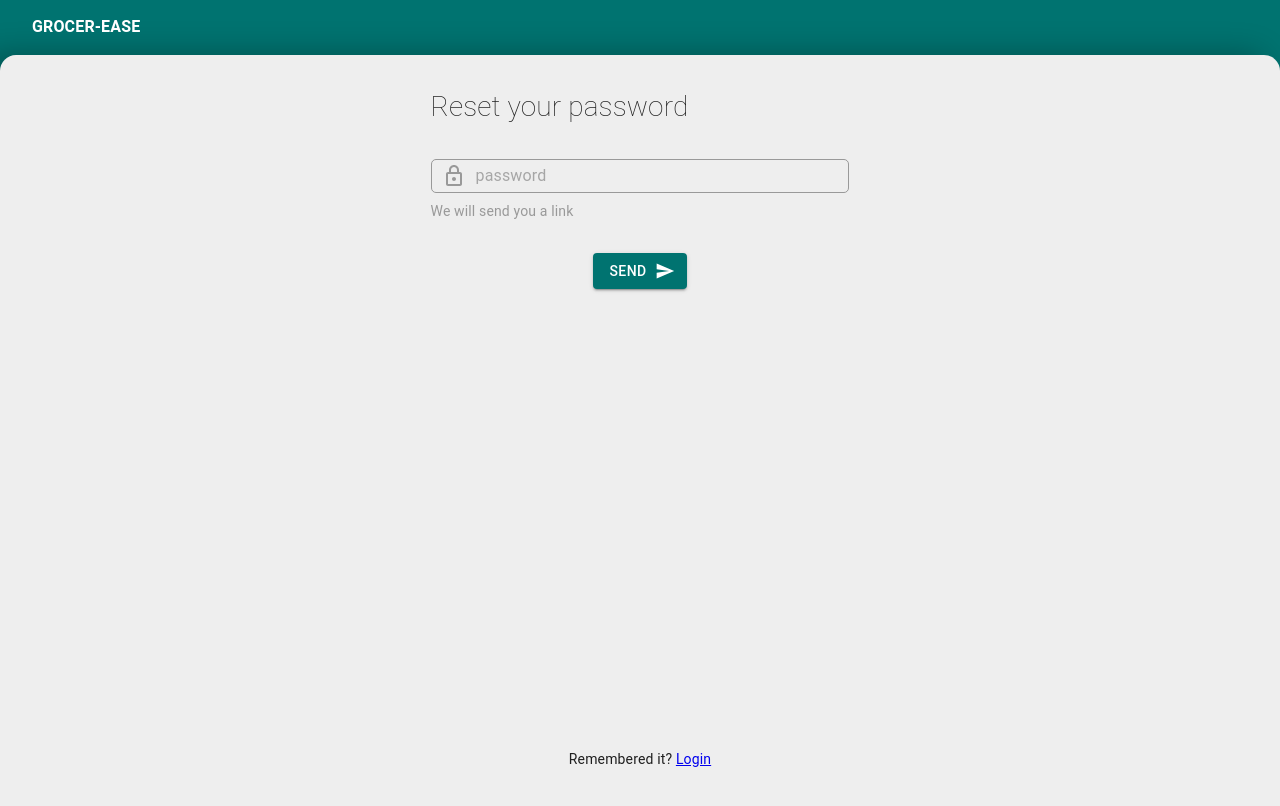
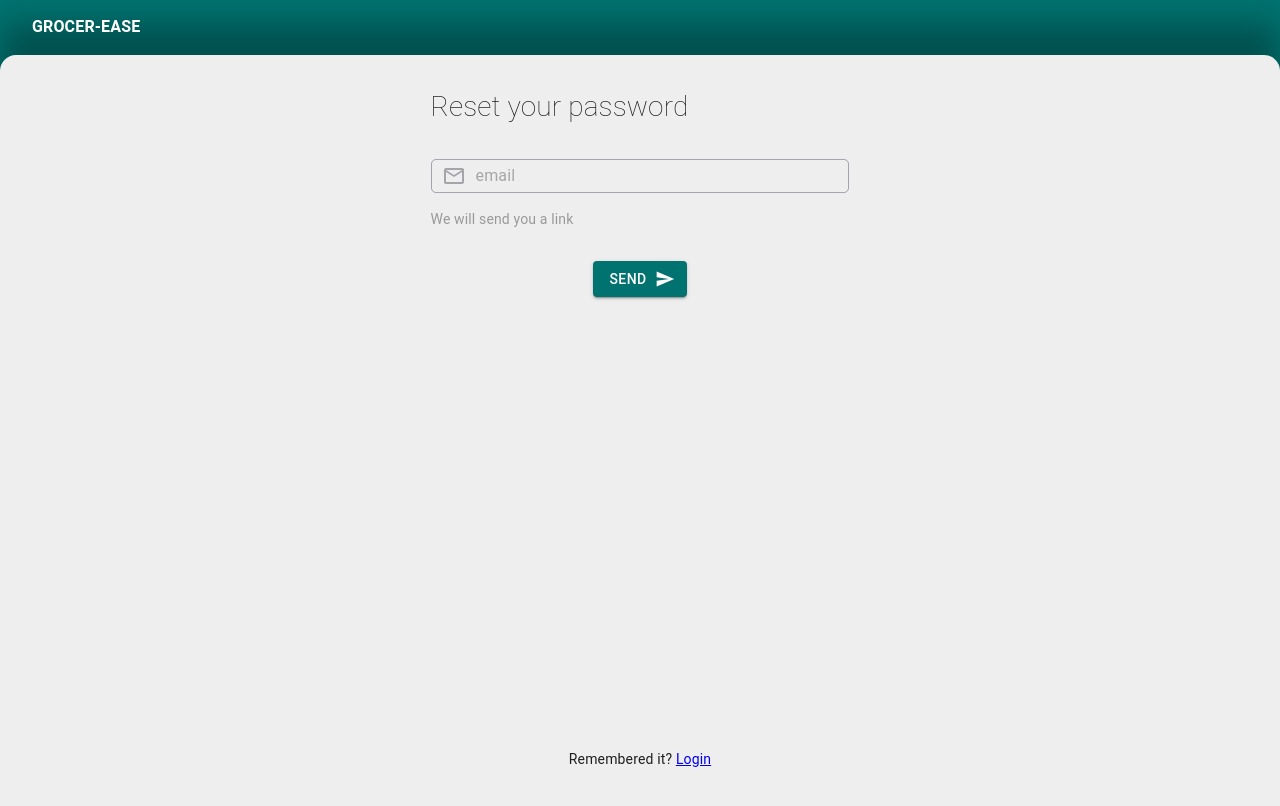
Before and after one commit to elliotfouts/react-grocery-list, a React (Create React App) app in the folder client/: page /resetpassword in a window 1280 px wide. Shown: the top 806 px of the page. Built offline with nearby package versions, Linux system fonts and the light colour scheme.

Commit message:
added color pallete file into the util folder

```diff
--- a/client/src/components/Buttons/Filled.js
+++ b/client/src/components/Buttons/Filled.js
@@ -1,11 +1,12 @@
 import React from 'react';
 import Button from '@material-ui/core/Button';
 import {makeStyles} from '@material-ui/styles';
+import Palette from '../../utils/palette';
 
 const useStyles = makeStyles({
   root: {
-    backgroundColor: '#007370',
-    color: '#FFFFFF'
+    backgroundColor: Palette.Green,
+    color: Palette.White
   }
 })
 
--- a/client/src/components/Buttons/Oauth.js
+++ b/client/src/components/Buttons/Oauth.js
@@ -2,6 +2,7 @@ import React from 'react';
 import Button from '@material-ui/core/Button';
 import {makeStyles} from '@material-ui/styles';
 import Link from '../Text/Link';
+
 
 const useStyles = makeStyles({
   root: {
--- a/client/src/components/Inputs/Outlined.js
+++ b/client/src/components/Inputs/Outlined.js
@@ -2,16 +2,17 @@ import React from 'react';
 import {Input, InputAdornment, IconButton} from '@material-ui/core';
 import {Visibility, VisibilityOff} from '@material-ui/icons';
 import {makeStyles} from '@material-ui/styles';
+import Palette from '../../utils/palette'
 
 const useStyles = makeStyles({
   root: {
     padding: '0 10px',
     borderRadius: '5px',
-    color: '#999999',
+    color: Palette.Grey,
     border: '1px solid currentColor',
     '& input' : {
       marginLeft: '10px',
-      color: '#000000',
+      color: Palette.Black,
     },
     '& input::placeholder': {
       color: '#444444',
--- a/client/src/pages/Auth/Container.js
+++ b/client/src/pages/Auth/Container.js
@@ -2,14 +2,15 @@ import React from 'react';
 import {makeStyles} from '@material-ui/styles';
 import FilledButton from '../../components/Buttons/Filled';
 import {ChevronRight} from '@material-ui/icons';
+import Palette from '../../utils/palette'
 
 const useStyles = makeStyles({
   root: {
     height: '100vh',
-    backgroundColor: '#007370',
+    backgroundColor: Palette.Green,
     '& header': {
       padding: '1rem 2rem',
-      color: '#FFFFFF',
+      color: Palette.White,
       '& h1': {
         fontSize: '1rem',
       }
@@ -19,9 +20,9 @@ const useStyles = makeStyles({
     }
   },
   content: {
-    backgroundColor: '#EEEEEE',
+    backgroundColor: Palette.OffWhite,
     borderRadius: '1rem 1rem 0 0',
-    boxShadow: '-1rem 0rem 2rem rgba(0, 0, 0, 0.3)',
+    boxShadow: '0rem -2rem 2rem rgba(0, 0, 0, 0.3)',
     padding: '2rem',
     display: 'flex',
     flexDirection: 'column',
@@ -33,7 +34,7 @@ const useStyles = makeStyles({
       fontWeight: '200',
       marginBottom: '2rem',
       '& a': {
-        color: 'red',
+        color: Palette.Green,
       }
       }
     }
--- a/client/src/pages/Auth/ResetPassword/index.js
+++ b/client/src/pages/Auth/ResetPassword/index.js
@@ -2,7 +2,7 @@ import React, {useState} from 'react';
 import Container from '../Container';
 import Link from '../../../components/Text/Link'
 import {makeStyles} from '@material-ui/styles';
-import {Send, LockOutlined, ChevronRight} from '@material-ui/icons';
+import {Send, MailOutline, ChevronRight} from '@material-ui/icons';
 import InputOutlined from '../../../components/Inputs/Outlined';
 import OauthButton from '../../../components/Buttons/Oauth';
 import validateFields from '../../../utils/validateFields';
@@ -26,17 +26,19 @@ const ResetPassword = () => {
     href: "/register"
     }
 
+  const handleInputChange = ({target: {value}}) => setEmail(value);
+
   const handleSubmit = () => {
-    const invalidField = validateFields(email);
+    const invalidField = validateFields({email});
     if (invalidField) console.log(`please fill out ${invalidField}`);
-    else console.log('send reset link');
+    else console.log(`send reset link to @${email}`);
   }
 
   return (
     <Container title={title} message={message} submit={'Send'} onSubmit={handleSubmit} icon={<Send/>}>
       <div className={classes.root}>
-        {/* <InputOutlined style={{marginBottom: '1rem'}} placeholder={'email'} value={''} icon={<MailOutline/>}/> */}
-        <InputOutlined style={{marginBottom: '0.5rem'}} placeholder={'password'} value={''} icon={<LockOutlined/>}/>
+        <InputOutlined style={{marginBottom: '1rem'}} onChange={handleInputChange} placeholder={'email'} value={email || ''} icon={<MailOutline/>}/>
+        {/* <InputOutlined style={{marginBottom: '0.5rem'}} placeholder={'password'} value={''} icon={<LockOutlined/>}/> */}
         <Link style={{color: '#999999'}}>We will send you a link</Link>
       </div>
     </Container>
--- /dev/null
+++ b/client/src/utils/palette.js
@@ -0,0 +1,8 @@
+export default {
+  Green: '#007370',
+  GreenTransparent: '#00737050',
+  Black: '#07031A',
+  Grey: '#07031A50',
+  OffWhite: '#EEEEEE',
+  White: '#FFFFFF',
+}
--- a/client/src/utils/validateFields.js
+++ b/client/src/utils/validateFields.js
@@ -2,6 +2,7 @@ const validateFields = (object) => {
   let invalidField = false;
   const fields = Object.keys(object);
 
+  // check if fields are filled out
   for (const field in fields) {
     if (!object[fields[field]]) {
       invalidField = fields[field];
```
